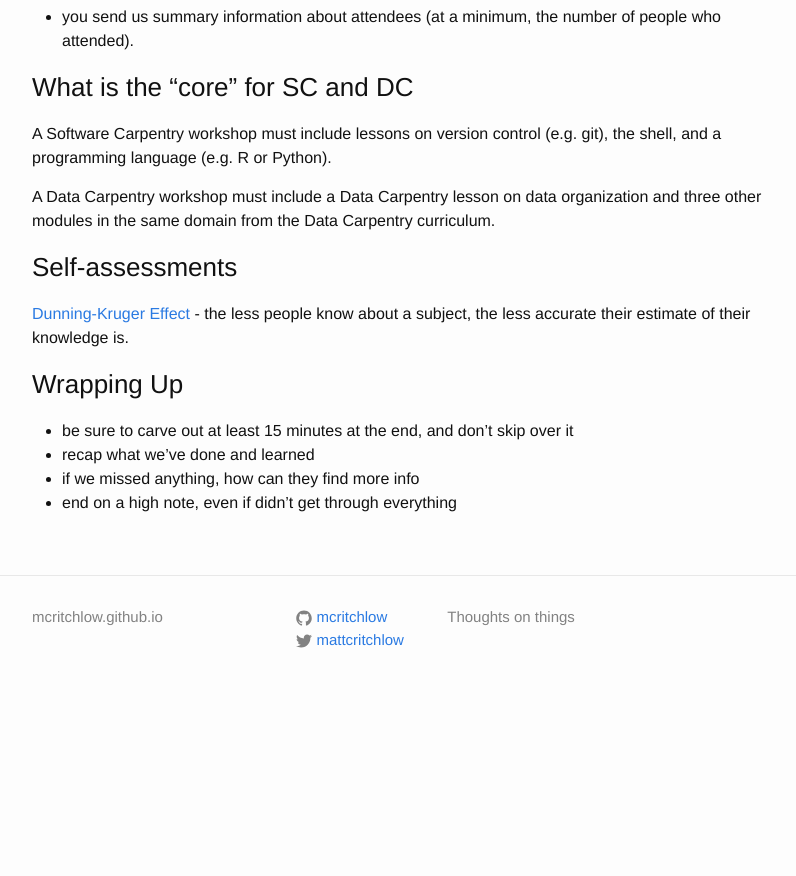
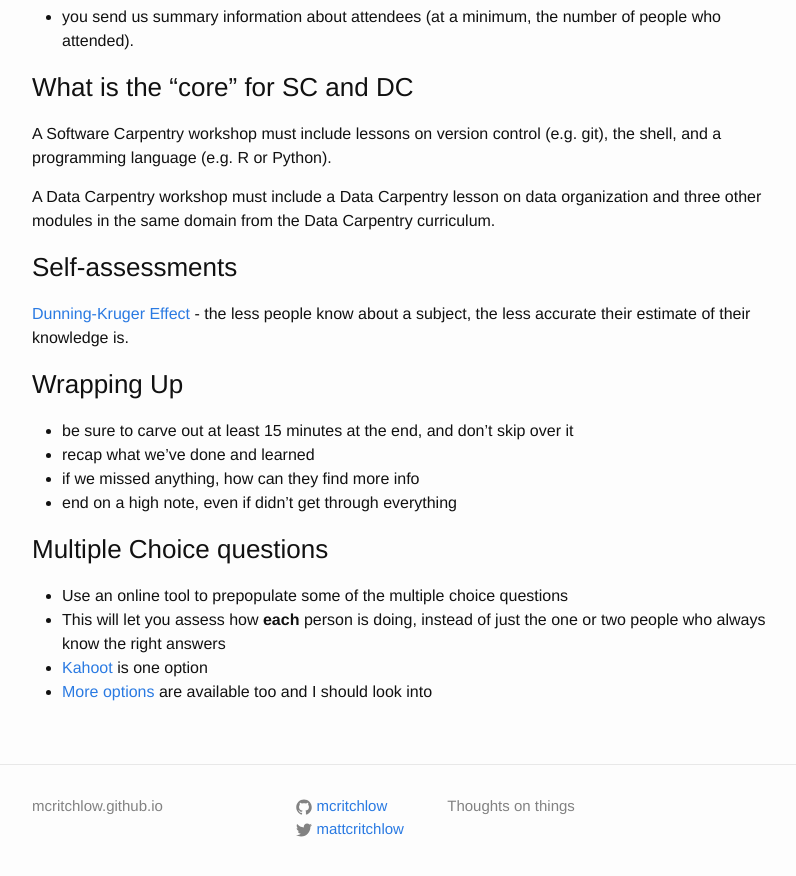
Before and after one commit to mcritchlow/mcritchlow.github.io, a Jekyll site: the page built from _posts/2017-12-13-software-carpentry-day-2.markdown, in a window 1280 px wide and 900 px high, scrolled down 1788 px. Shown: the top 876 px of the window, without its empty margins (238-1034 px from the left). Built offline with Jekyll 4.4.1, drawn with Linux system fonts in a browser that asks for light colours; before the commit the page ends 2499 px from its top, so only the background shows below that.

Commit message:
add assessment info for making multiple choice suck less

```diff
--- a/_posts/2017-12-13-software-carpentry-day-2.markdown
+++ b/_posts/2017-12-13-software-carpentry-day-2.markdown
@@ -75,7 +75,16 @@ knowledge is.
 - if we missed anything, how can they find more info
 - end on a high note, even if didn't get through everything
 
+### Multiple Choice questions
+- Use an online tool to prepopulate some of the multiple choice questions
+- This will let you assess how **each** person is doing, instead of just the one or two people who always know the right
+  answers
+- [Kahoot][kahoot] is one option
+- [More options][assessment] are available too and I should look into
 
+
+[assessment]:https://www.edutopia.org/blog/5-fast-formative-assessment-tools-vicki-davis
+[kahoot]:https://kahoot.it/
 [dk-effect]:https://en.wikipedia.org/wiki/Dunning%E2%80%93Kruger_effect
 [mentors]:https://software-carpentry.org/join/subcom/mentoring/
 [naupaka]:https://github.com/naupaka/2017-03-05-ucsf-r/blob/gh-pages/workshop/01_Sunday/01_Sunday_am/0000_slides/intro-slides.ipynb
```
